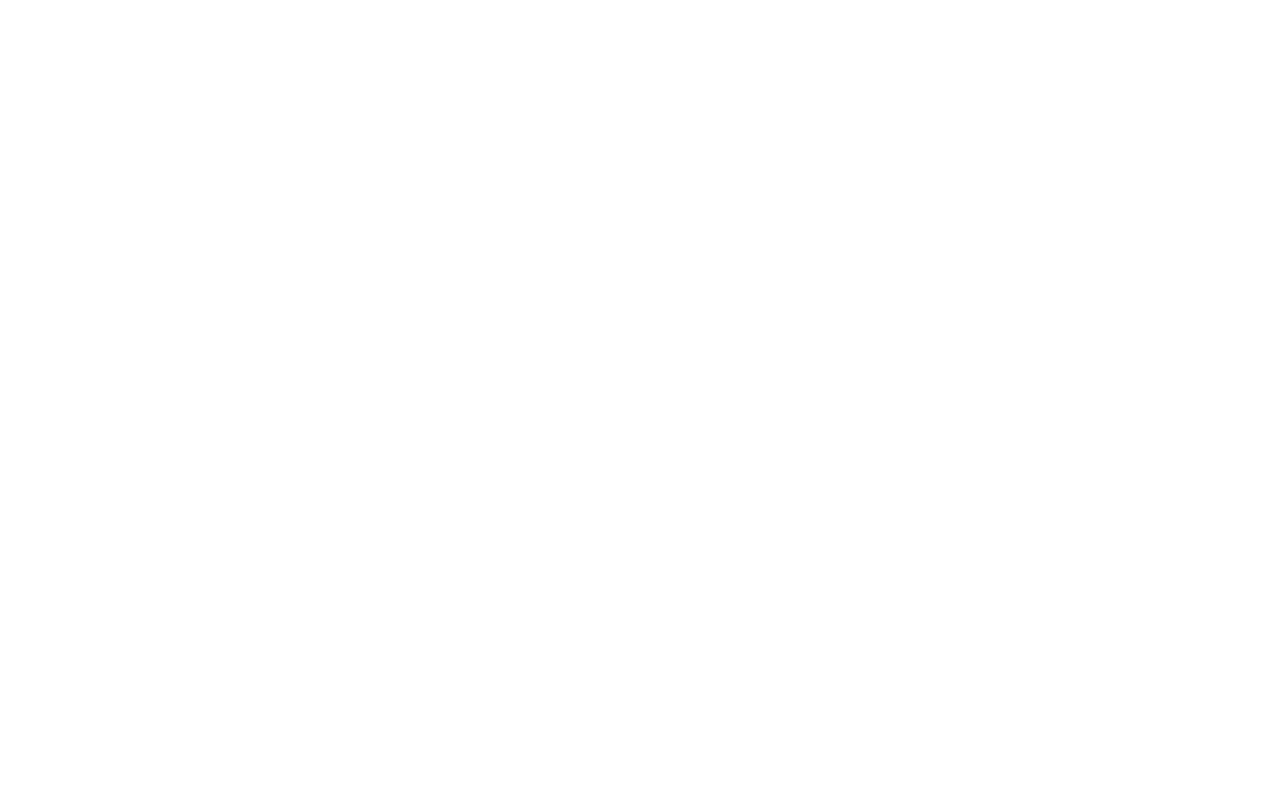
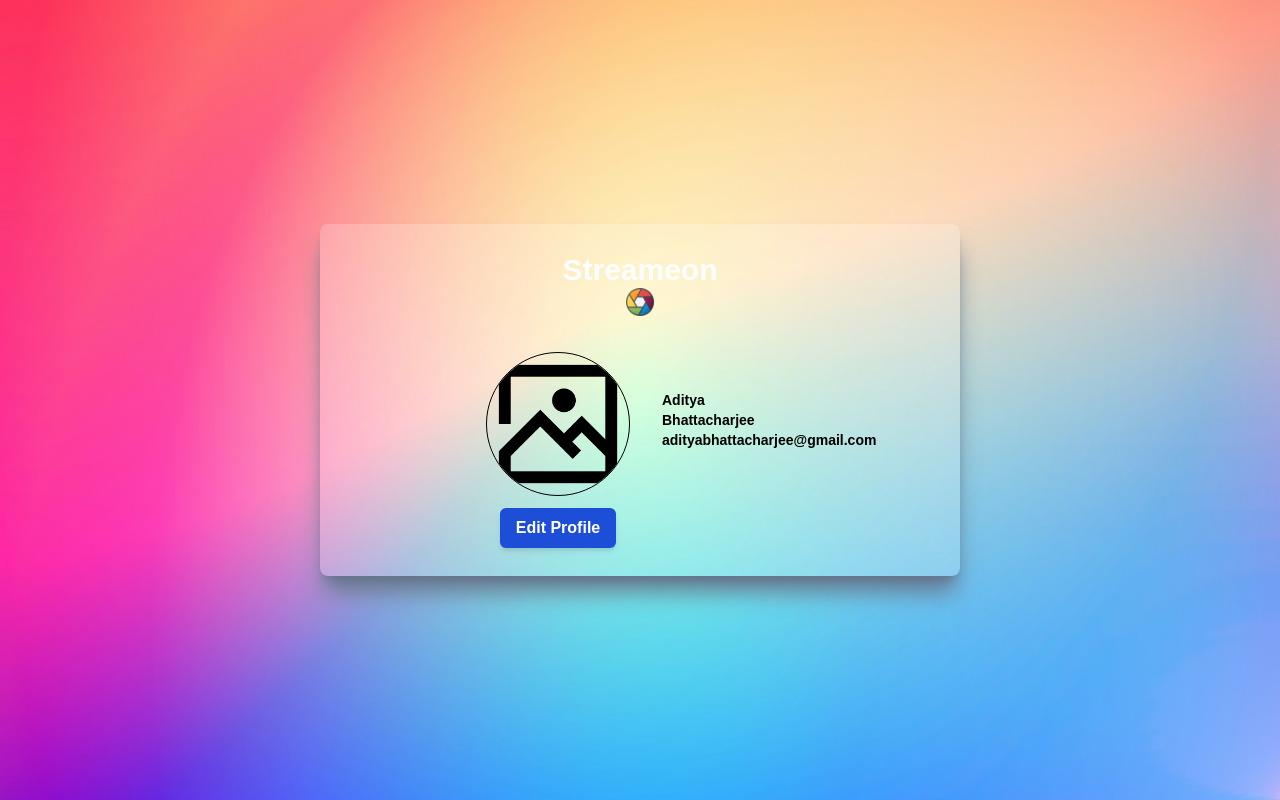
Before and after one commit to Adi0706/Streameon-Frontend, a React (Create React App) app: page /Profile in a window 1280 px wide. Before the commit this address had no page. Built offline with nearby package versions, Linux system fonts and the light colour scheme.

Commit message:
profile section added

```diff
--- a/src/Components/HomeNavbar.jsx
+++ b/src/Components/HomeNavbar.jsx
@@ -59,7 +59,7 @@
             <div className="Dropdown  mt-36 w-36 rounded-lg shadow-xl z-10 ">
               <ul className="py-2 flex flex-col text-black ">
                 <li className="px-4 py-2 text-lg  cursor-pointer hover:text-white">
-                  <NavLink to="/profile" className="">Profile</NavLink>
+                  <NavLink to="/Profile" className="">Profile</NavLink>
                 </li>
                 <li className="px-4 py-2  text-lg  cursor-pointer hover:text-white">
                   <p onClick={handleLogout}>Log Out</p>
--- /dev/null
+++ b/src/Pages/Profile.jsx
@@ -0,0 +1,98 @@
+import React, { useState } from "react";
+import Background from "../Media/LandingImage.png";
+import Preview from "../Media/preview.png";
+import VideoIcon from "../Media/video-camera-icon.png";
+
+function Profile() {
+  const [isEditing, setIsEditing] = useState(false);
+
+  const handleEditClick = () => {
+    setIsEditing(true);
+  };
+
+  const handleSaveClick = () => {
+    // Logic to save form data can be added here
+    setIsEditing(false);
+  };
+
+  return (
+    <div className="Profile-Container w-full h-full flex justify-center items-center">
+      <img
+        src={Background}
+        alt="background-image"
+        className="absolute inset-0 w-full h-full object-cover"
+      />
+      <div className="Profile-Form rounded-lg shadow-xl p-7 flex flex-col items-center gap-5 bg-white bg-opacity-20 shadow-slate-500">
+        <div className="text-3xl text-white font-bold mb-4 flex flex-col items-center">
+          Streameon{" "}
+          <img src={VideoIcon} alt="video-icon" className="w-7 h-7" />
+        </div>
+        <div className="flex items-center gap-5">
+          <div className="flex flex-col items-center">
+            <img
+              src={Preview}
+              className="border border-solid border-black rounded-full w-36 h-36"
+              alt="profile-preview"
+            />
+            {isEditing ? (
+              <>
+                <button className="mt-3 bg-blue-700 text-white font-bold py-2 px-4 rounded-md shadow-md hover:bg-blue-800 focus:outline-none focus:ring-2 focus:ring-blue-500 focus:ring-opacity-50">
+                  Upload New Picture
+                </button>
+                <button
+                  className="mt-3 bg-green-500 text-white font-bold py-2 px-4 rounded-md shadow-md hover:bg-green-600 focus:outline-none focus:ring-2 focus:ring-green-500 focus:ring-opacity-50"
+                  onClick={handleSaveClick}
+                >
+                  Save
+                </button>
+              </>
+            ) : (
+              <button
+                className="mt-3 bg-blue-700 text-white font-bold py-2 px-4 rounded-md shadow-md hover:bg-blue-800 focus:outline-none focus:ring-2 focus:ring-blue-500 focus:ring-opacity-50"
+                onClick={handleEditClick}
+              >
+                Edit Profile
+              </button>
+            )}
+          </div>
+          <div className="w-36 h-36 flex flex-col items-start p-3 font-bold">
+            <p className="text-sm ">Aditya Bhattacharjee</p>
+            <p className="text-sm">adityabhattacharjee@gmail.com</p>
+
+          </div>
+        </div>
+        {isEditing && (
+        <form className="mt-5 w-full">
+        <div className="mb-3">
+          <label htmlFor="name" className="block text-sm font-bold text-gray-700">
+            Name
+          </label>
+          <input
+            type="text"
+            id="name"
+            name="name"
+            placeholder="Enter your name"
+            className="w-full   rounded-xl p-2"
+          />
+        </div>
+        <div className="mb-3">
+          <label htmlFor="email" className="block text-sm font-bold text-gray-700">
+            Email
+          </label>
+          <input
+            type="email"
+            id="email"
+            name="email"
+            placeholder="Enter your email"
+            className="w-full   rounded-xl p-2"
+          />
+        </div>
+      </form>
+
+        )}
+      </div>
+    </div>
+  );
+}
+
+export default Profile;
--- a/src/Routes/AllRoutes.jsx
+++ b/src/Routes/AllRoutes.jsx
@@ -5,6 +5,7 @@
 import Login from '../Pages/Login';
 import ForgotPassword from '../Pages/ForgotPassword';
 import Home from '../Pages/Home';
+import Profile from '../Pages/Profile';
 
 function AllRoutes() {
   return (
@@ -15,6 +16,7 @@
     <Route path='/Login' element={<Login/>}/>
     <Route path='/Forgotpassword' element={<ForgotPassword/>}/>
     <Route path='/Home' element={<Home/>}/>
+    <Route path='/Profile' element={<Profile/>}/>
    </Routes>
    </>
   )
--- a/src/index.css
+++ b/src/index.css
@@ -70,3 +70,13 @@
   z-index:999 ;
 
 }
+.Profile-Form{
+  position: absolute;
+  top: 50%;
+  left: 50%;
+  transform: translate(-50%, -50%);
+  z-index: 1000;
+  font-family: "Poppins", sans-serif;
+  border-radius: 8px;
+  width:50vw;
+}
```
Also changed, not shown: src/Media/preview.png (added).
